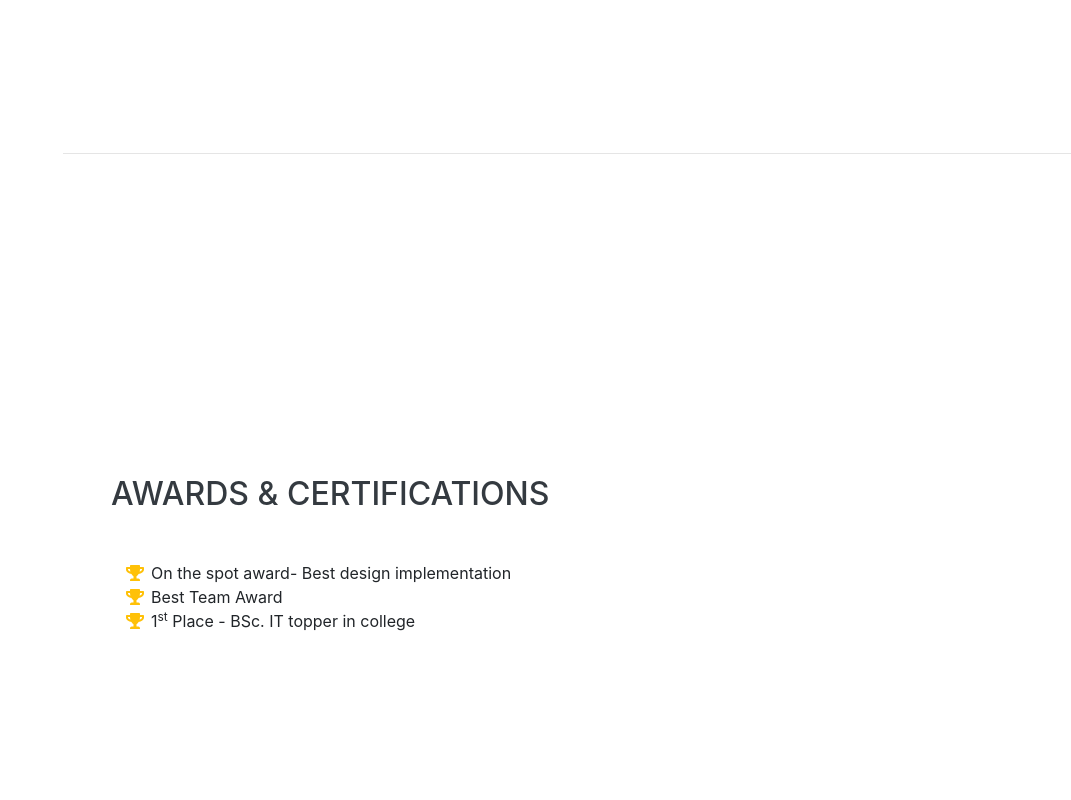
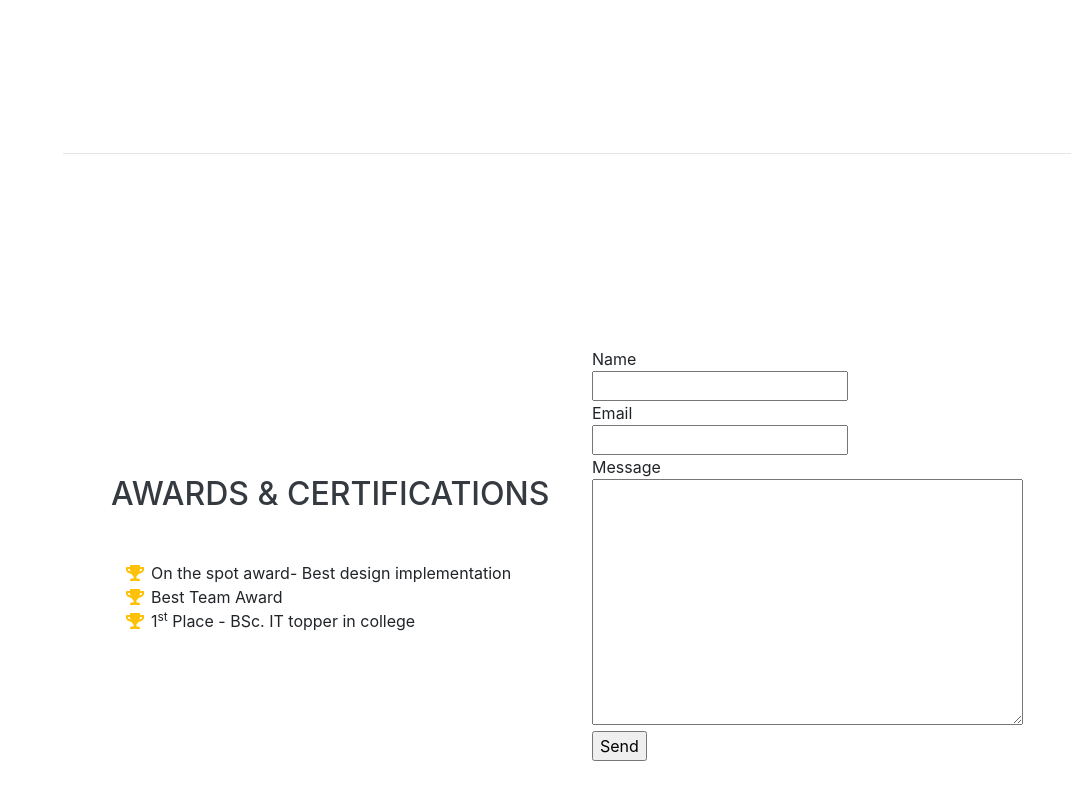
Before and after one commit to datta934/profile, a website with bundled scripts: page index.html in a window 1280 px wide. Shown: the part 3851-4651 px from the top of the page, without its empty margins (209-1280 px from the left). Built offline with nearby package versions, Linux system fonts and the light colour scheme; a web font is replaced by a local one.

Commit message:
Email feature

```diff
--- a/index.html
+++ b/index.html
@@ -245,6 +245,29 @@
 
         </ul>
       </div>
+
+      <form method="post" action="https://mauaadatta.github.io/profile/" accept-charset="ISO-8859-1" onsubmit="var originalCharset = document.charset;
+document.charset = 'ISO-8859-1';
+window.onbeforeunload = function () {document.charset=originalCharset;};">
+        Name
+        <br />
+        <input name="realname" />
+        <br />
+        Email
+        <br />
+        <input name="email" />
+        <br />
+        Message
+        <br />
+        <textarea cols="40" rows="10" name="Message"></textarea>
+        <br />
+        <input type="submit" value="Send" />
+        <input type="hidden" name="recipient" value="mauaa.datta@gmail.com" />
+        <input type="hidden" name="subject" value="Subject" />
+        <input type="hidden" name="redirect" value="https://mauaadatta.github.io/profile/" />
+        <input type="hidden" name="missing_fields_redirect" value="https://mauaadatta.github.io/profile/" />
+        <input type="hidden" name="required" value="realname,email,Message" />
+      </form>
     </section>
 
   </div>
```
